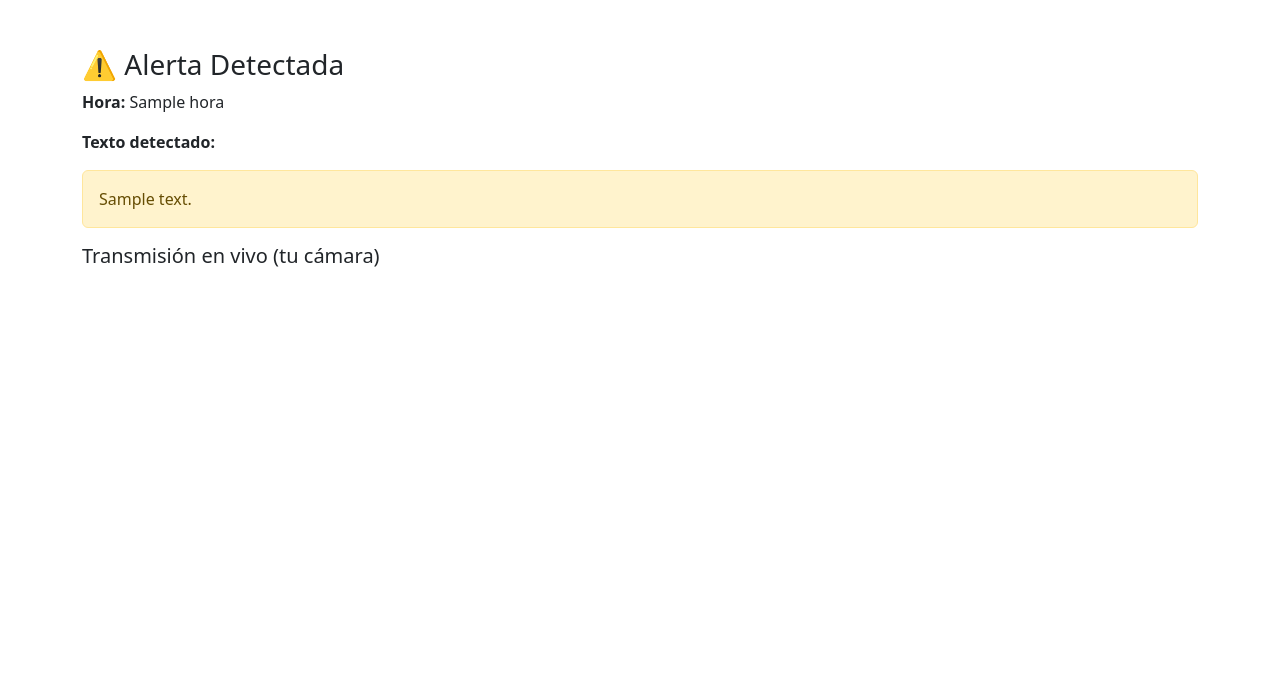
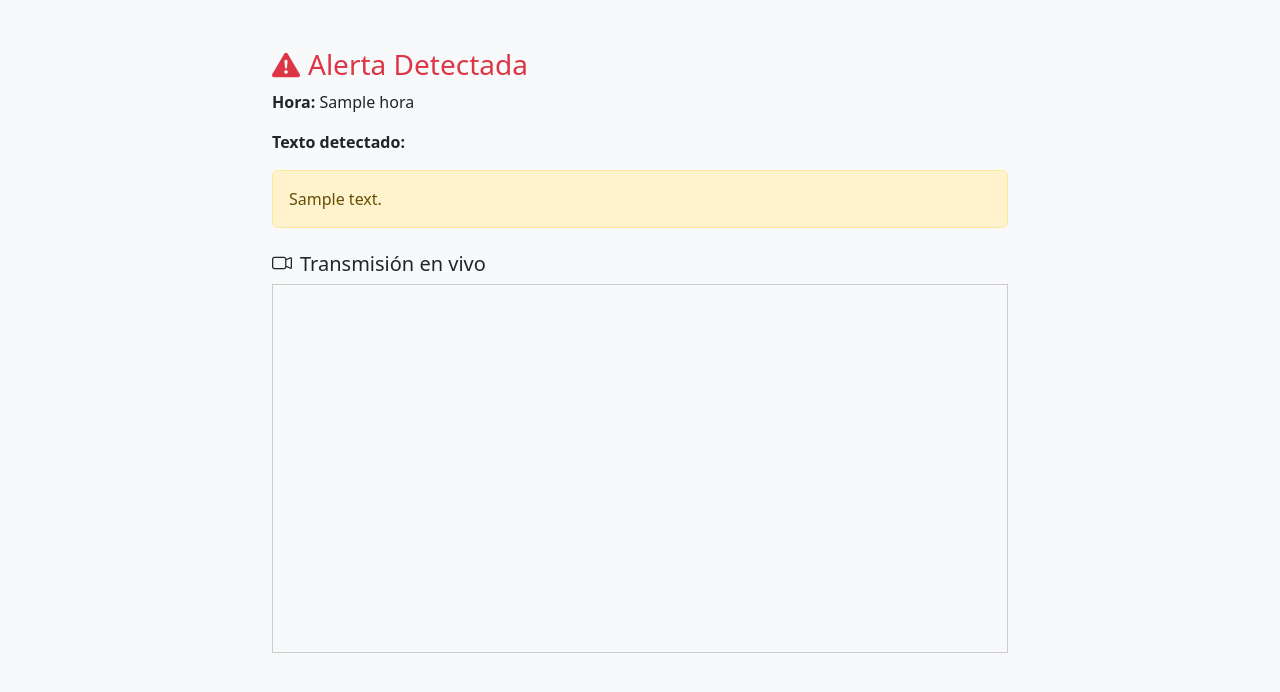
Before and after one commit to jpmorillom1/kuntur-extorsiones, a Flask app: template templates/alerta.html in a window 1280 px wide. Shown: the top 692 px of the page. Run offline with Flask 3, Linux system fonts and the light colour scheme; the template is opened without the code that fills it: most values are stand-ins (such as "Sample title", 1, 10 or a date in 2020).

Commit message:
Update alerta.html

```diff
--- a/templates/alerta.html
+++ b/templates/alerta.html
@@ -3,20 +3,19 @@
 <head>
   <meta charset="UTF-8">
   <title>Detalle de Alerta</title>
+  <meta name="viewport" content="width=device-width, initial-scale=1.0">
   <link href="https://cdn.jsdelivr.net/npm/bootstrap@5.3.3/dist/css/bootstrap.min.css" rel="stylesheet">
-    <style>
-        video {
-            width: 100%;
-            max-width: 640px;
-            margin-top: 1rem;
-        }
-    </style>
+  <link href="https://cdnjs.cloudflare.com/ajax/libs/bootstrap-icons/1.10.5/font/bootstrap-icons.min.css" rel="stylesheet">
+  <link href="{{ url_for('static', filename='styles.css') }}" rel="stylesheet" />
 </head>
 <body class="container mt-5">
-    <h3>⚠️ Alerta Detectada</h3>
-    <p><strong>Hora:</strong> {{ evento.hora }}</p>
+  <div class="row justify-content-center">
+    <div class="col-md-8">
+      <h3 class="text-danger"><i class="bi bi-exclamation-triangle-fill me-2"></i>Alerta Detectada</h3>
+
+      <p><strong>Hora:</strong> {{ evento.hora or "No disponible" }}</p>
+
       <p><strong>Texto detectado:</strong></p>
-    <!--<div class="alert alert-warning">{{ evento.texto }}</div>-->
       <div class="alert alert-warning">
         {% if evento.analisis_ia %}
             {{ evento.analisis_ia }}
@@ -25,8 +24,10 @@
         {% endif %}
       </div>
 
-    <h5>Transmisión en vivo (tu cámara)</h5>
-    <video id="liveVideo" autoplay playsinline></video>
+      <h5 class="mt-4"><i class="bi bi-camera-video me-2"></i>Transmisión en vivo</h5>
+      <video id="liveVideo" autoplay playsinline class="video-frame"></video>
+    </div>
+  </div>
 
   <script>
     const video = document.getElementById('liveVideo');
```
Lines whose indentation alone changed are shown as unchanged.
